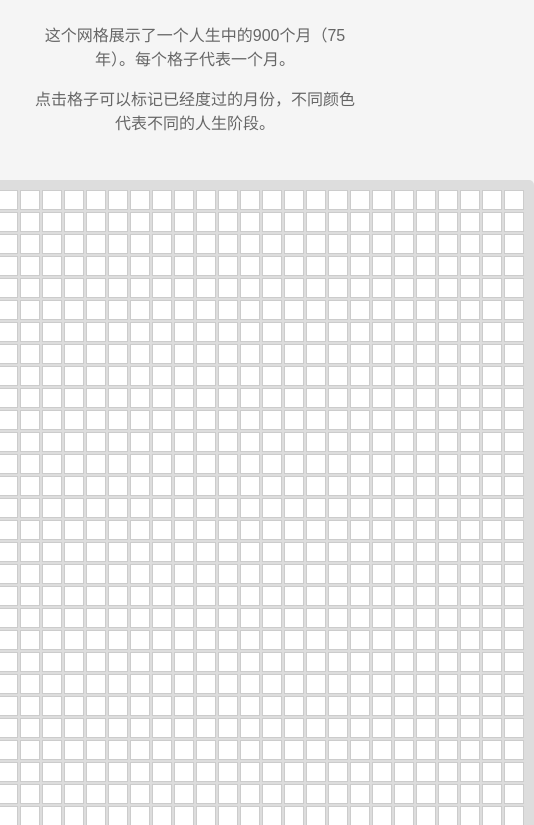
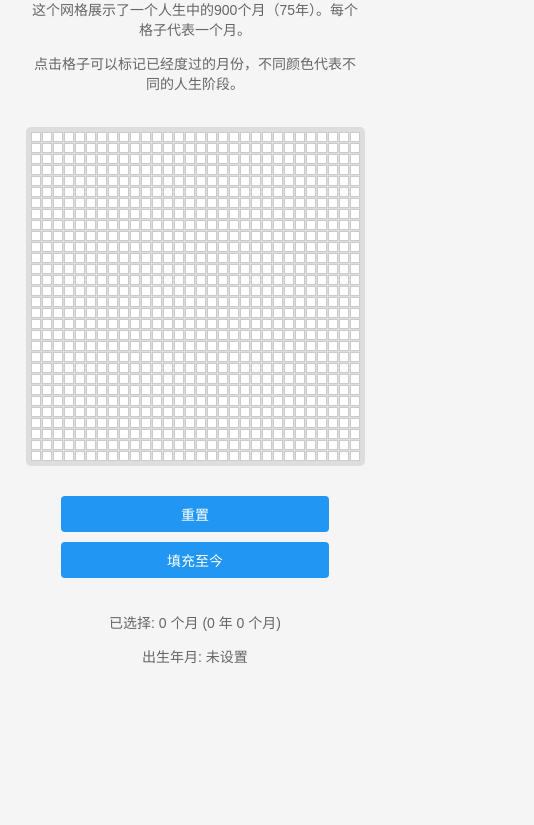
Before and after one commit to coderjam/lifeGrid, a plain HTML site: page index.html in a window 390 px wide. Shown: the part 109-934 px from the top of the page, 534 px wide, since content can reach past the window. After the commit the page ends 844 px from the top, so only its background shows below. Drawn offline with Linux system fonts and the light colour scheme.

Commit message:
移动端适配

```diff
--- a/index.html
+++ b/index.html
@@ -78,6 +78,66 @@
         .info {
             margin-top: 20px;
             color: #666;
+        }
+
+        /* 移动端适配 */
+        @media (max-width: 768px) {
+            h1 {
+                font-size: 24px;
+                margin-bottom: 15px;
+            }
+
+            .description {
+                font-size: 14px;
+                margin-bottom: 20px;
+            }
+
+            .grid-container {
+                grid-template-columns: repeat(30, 12px);
+                grid-template-rows: repeat(30, 12px);
+                gap: 1px;
+                padding: 5px;
+            }
+
+            .grid-item {
+                width: 12px;
+                height: 12px;
+            }
+
+            .controls {
+                flex-direction: column;
+                gap: 10px;
+                width: 80%;
+            }
+
+            button {
+                width: 100%;
+                padding: 8px;
+                font-size: 14px;
+            }
+
+            .info {
+                font-size: 14px;
+                text-align: center;
+            }
+
+            /* 添加触摸反馈 */
+            .grid-item:active {
+                transform: scale(1.2);
+            }
+        }
+
+        /* 更小的屏幕适配 */
+        @media (max-width: 480px) {
+            .grid-container {
+                grid-template-columns: repeat(30, 10px);
+                grid-template-rows: repeat(30, 10px);
+            }
+
+            .grid-item {
+                width: 10px;
+                height: 10px;
+            }
         }
     </style>
 </head>
```
